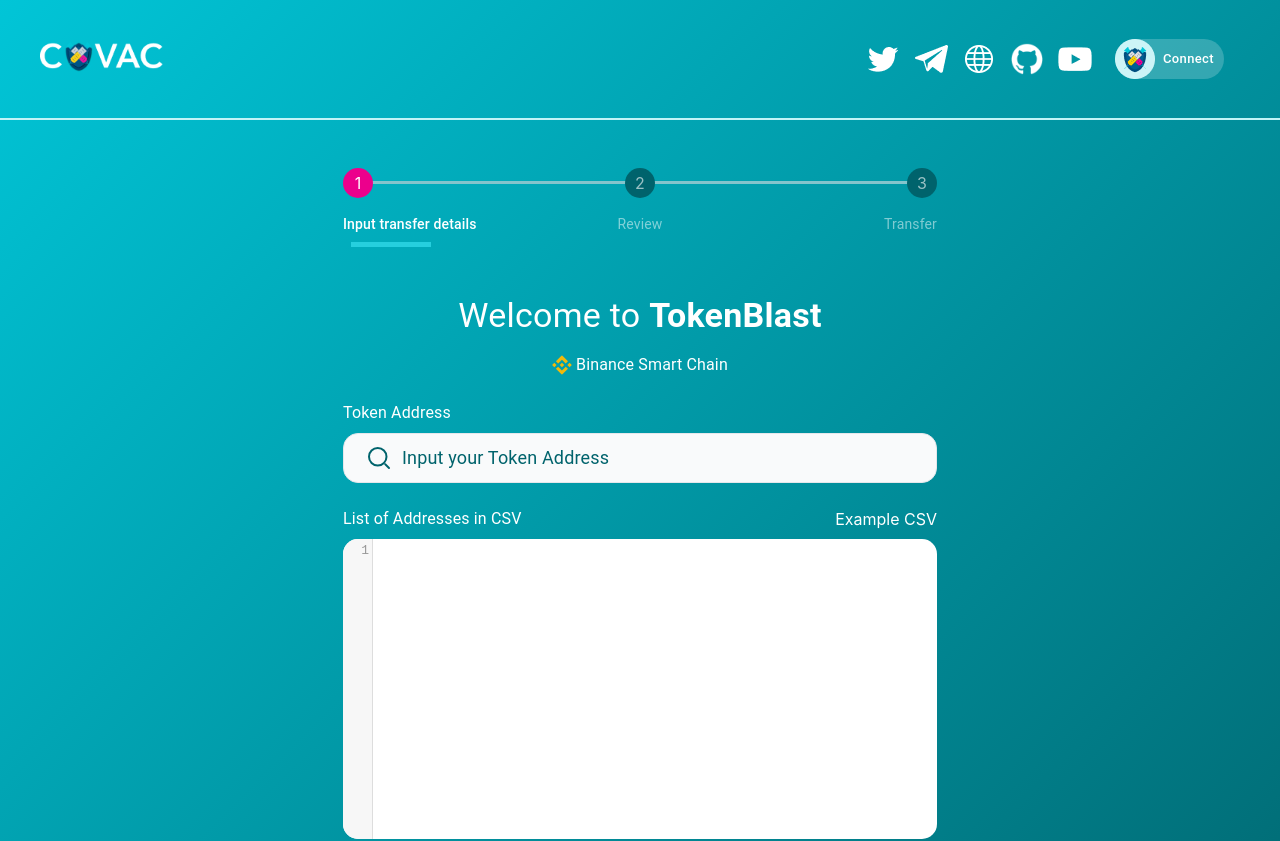
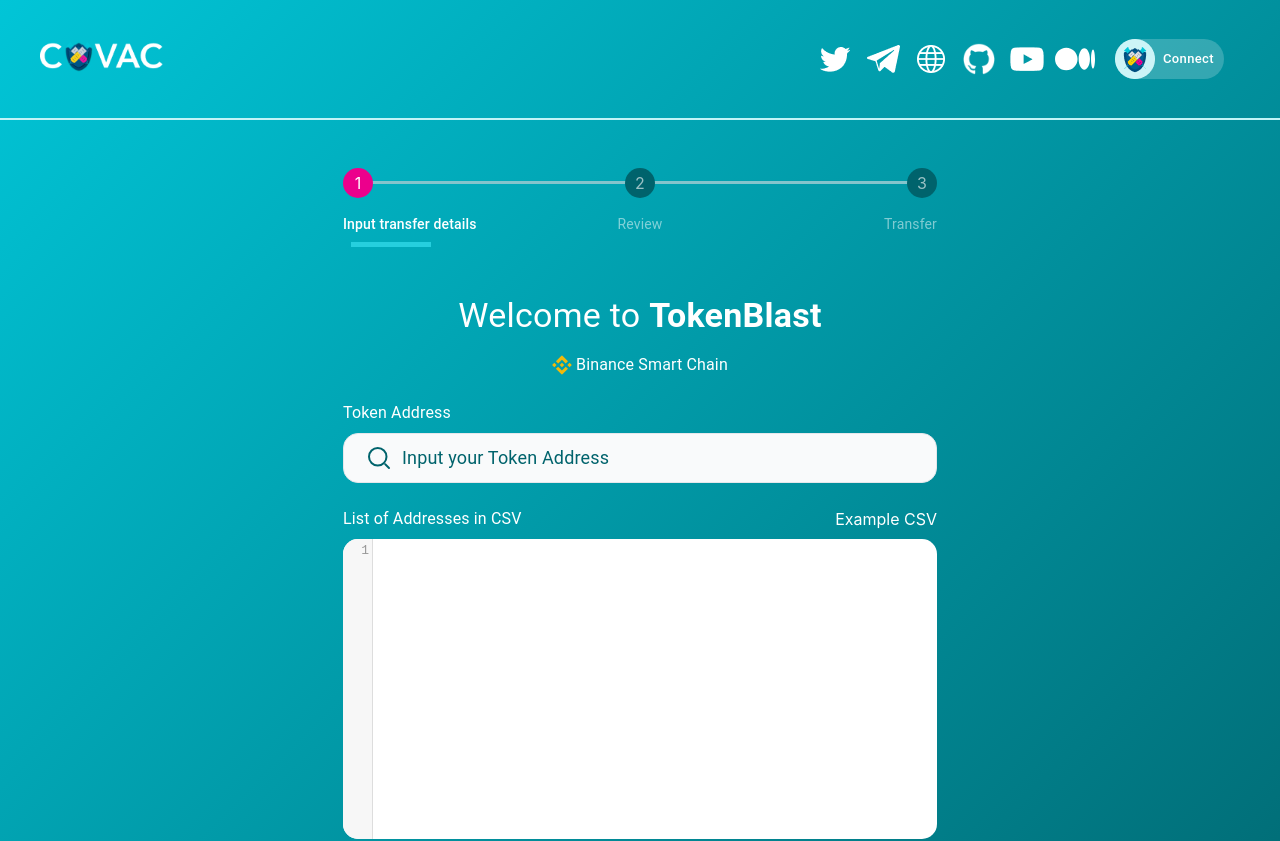
Before and after one commit to youjinchoi/multi-transfer, a React (Create React App) app: page / in a window 1280 px wide. Shown: the top 841 px of the page. Built offline with nearby package versions, Linux system fonts and the light colour scheme.

Commit message:
feat: add medium link

```diff
--- a/src/components/Header.js
+++ b/src/components/Header.js
@@ -24,6 +24,7 @@
 import website_icon from "../assets/website_icon.png";
 import github_icon from "../assets/github_icon.png";
 import youtube_icon from "../assets/youtube_icon.png";
+import medium_icon from "../assets/medium_icon.svg";
 
 const useStyles = makeStyles(() => ({
   fullWidth: {
@@ -80,6 +81,10 @@
   },
   headerButtonCaption: {
     marginBottom: 6,
+  },
+  linkImage: {
+    width: 40,
+    height: 40,
   },
 }));
 
@@ -205,7 +210,11 @@
                 rel="noreferrer"
                 className={classes.headerLink}
               >
-                <img src={twitter_icon} height={40} alt="covac twitter" />
+                <img
+                  src={twitter_icon}
+                  className={classes.linkImage}
+                  alt="covac twitter"
+                />
               </a>
               <a
                 href="https://t.me/CovacCryptoChat"
@@ -213,7 +222,11 @@
                 rel="noreferrer"
                 className={classes.headerLink}
               >
-                <img src={tg_icon} height={40} alt="covac telegram" />
+                <img
+                  src={tg_icon}
+                  className={classes.linkImage}
+                  alt="covac telegram"
+                />
               </a>
               <a
                 href="https://www.covac.io/"
@@ -221,7 +234,11 @@
                 rel="noreferrer"
                 className={classes.headerLink}
               >
-                <img src={website_icon} height={40} alt="covac website" />
+                <img
+                  src={website_icon}
+                  className={classes.linkImage}
+                  alt="covac website"
+                />
               </a>
               <a
                 href="https://github.com/CovacCrypto"
@@ -229,7 +246,11 @@
                 rel="noreferrer"
                 className={classes.headerLink}
               >
-                <img src={github_icon} height={40} alt="covac github" />
+                <img
+                  src={github_icon}
+                  className={classes.linkImage}
+                  alt="covac github"
+                />
               </a>
               <a
                 href="https://www.youtube.com/channel/UCF0n3StJRbrM1oSeaXBQ4GQ"
@@ -237,7 +258,23 @@
                 rel="noreferrer"
                 className={classes.headerLink}
               >
-                <img src={youtube_icon} height={40} alt="covac youtube" />
+                <img
+                  src={youtube_icon}
+                  className={classes.linkImage}
+                  alt="covac youtube"
+                />
+              </a>
+              <a
+                href="https://covac.medium.com/"
+                target="_blank"
+                rel="noreferrer"
+                className={classes.headerLink}
+              >
+                <img
+                  src={medium_icon}
+                  className={classes.linkImage}
+                  alt="covac medium"
+                />
               </a>
             </>
           )}
```
Also changed, not shown: src/assets/medium_icon.svg (added).
